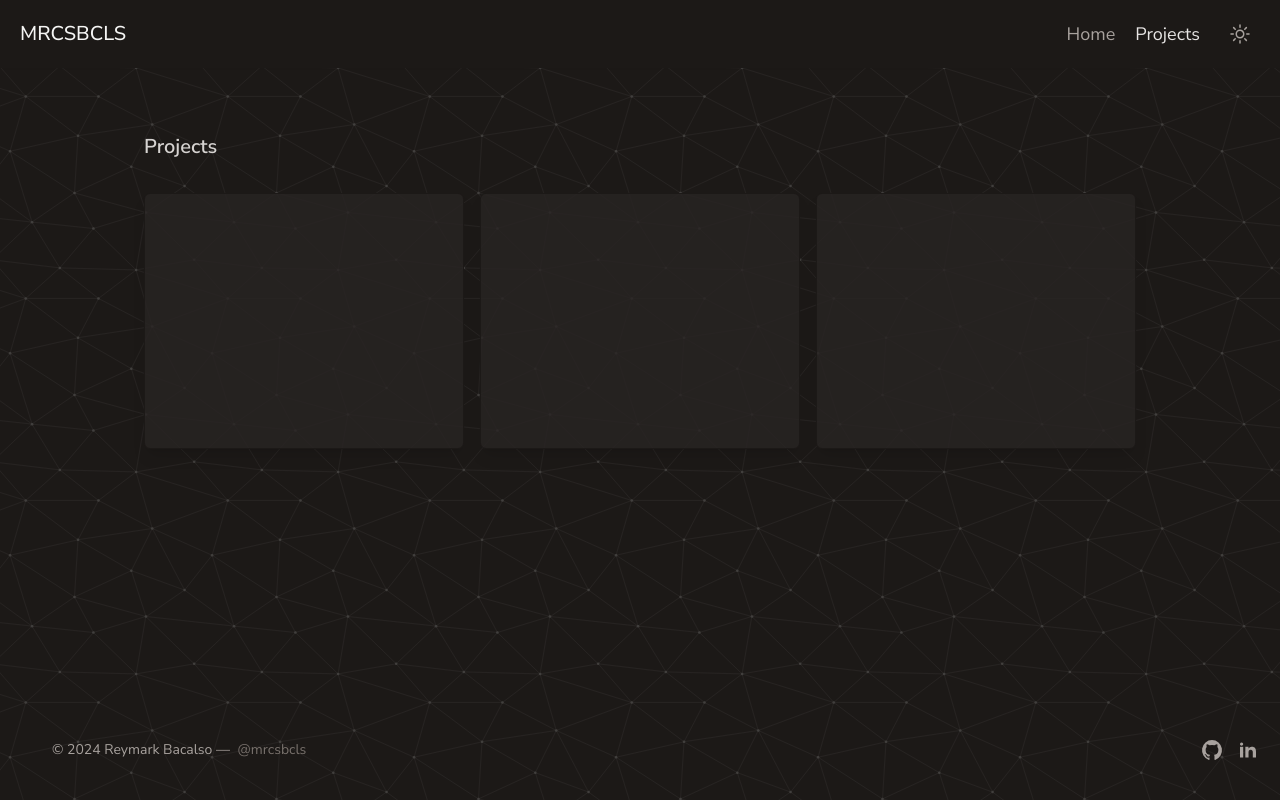
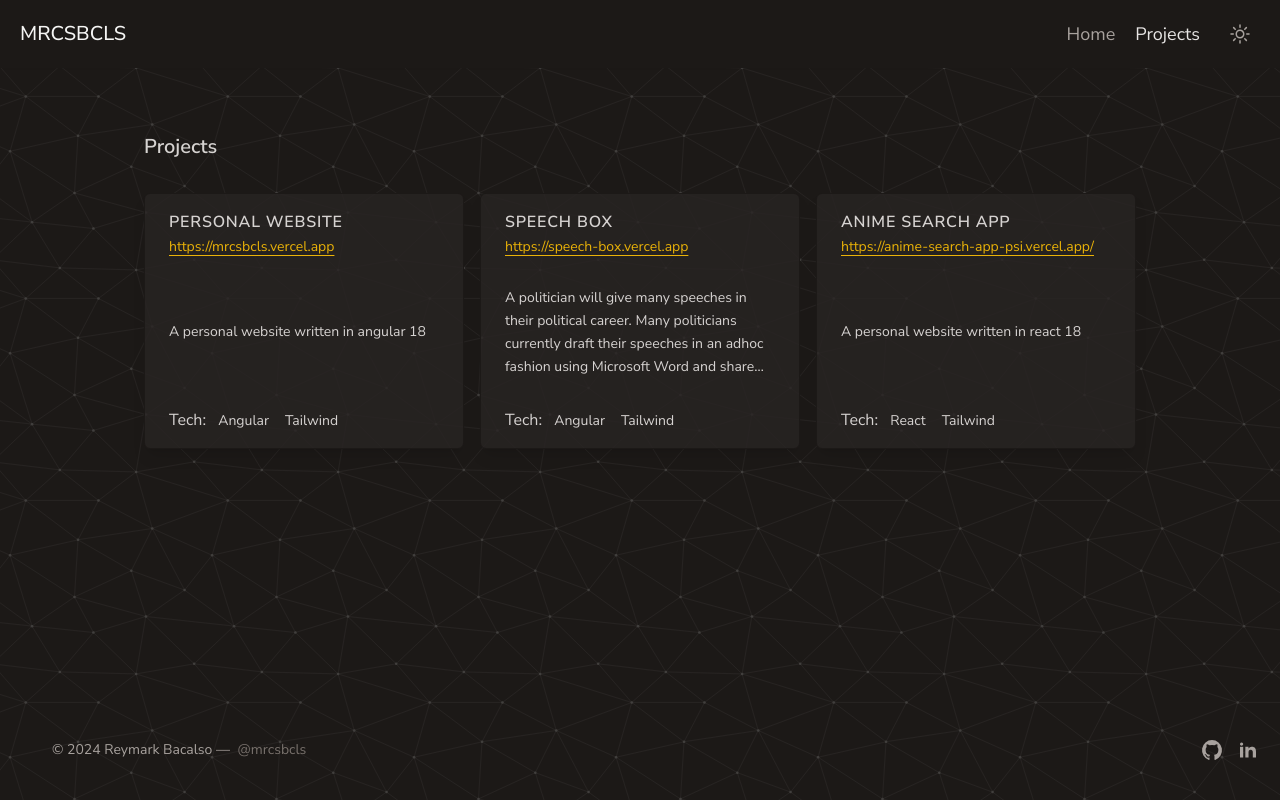
Before and after one commit to d3rdOne/reymark-web-portfolio, an Angular app: page /projects in a window 1280 px wide. Built offline with nearby package versions, Linux system fonts and the light colour scheme.

Commit message:
Added models for skills and projects data Added project views

```diff
--- /dev/null
+++ b/src/app/core/models/project.ts
@@ -0,0 +1,9 @@
+import { Technology } from "./technology";
+
+export interface Project {
+  snapshot: string,
+  title: string,
+  url: string,
+  description: string,
+  technologies: Technology[]
+}
--- /dev/null
+++ b/src/app/core/models/technology.ts
@@ -0,0 +1,5 @@
+export interface Technology {
+  label: string,
+  imgUrl: string,
+  monoImg?: string
+}
--- a/src/app/features/projects/projects.component.html
+++ b/src/app/features/projects/projects.component.html
@@ -8,15 +8,52 @@
     <div
       class="grid xs:grid-cols-1 sm:grid-cols-2 md:grid-cols-3 gap-4 w-4/5 sm:w-full pl-8 sm:pl-0"
     >
-      <div
+      <ng-container *ngFor="let project of projects">
+        <div
+          class="h-64 w-full rounded-md border-[1px] border-stone-300 dark:border-stone-900 bg-stone-100/95 dark:bg-stone-800/80 shadow-lg dark:shadown-none relative transition-all duration-500"
+        >
+          <img
+            [src]="project.snapshot"
+            alt=""
+            class="absolute z-0 w-full h-full object-cover opacity-50 hidden rounded-md"
+          />
+          <div
+            class="w-full h-full p-4 px-6 flex flex-col justify-between text-stone-600 dark:text-stone-300 z-10 text-base"
+          >
+            <div>
+              <h6 class="text-base tracking-wider font-semibold uppercase">
+                {{ project.title }}
+              </h6>
+              <a
+                [href]="project.url"
+                target="_blank"
+                class="text-yellow-500 dark:hov underline underline-offset-4 text-sm"
+                >{{ project.url }}</a
+              >
+            </div>
+
+            <p
+              class="text-sm line-clamp-4 leading-relaxed"
+              [title]="project.description"
+            >
+              {{ project.description }}
+            </p>
+            <p>
+              Tech:
+              <ng-container *ngFor="let tech of project.technologies">
+                <span class="px-2 text-sm">{{ tech.label }}</span>
+              </ng-container>
+            </p>
+          </div>
+        </div>
+      </ng-container>
+
+      <!-- <div
         class="h-64 w-full rounded-md border-[1px] border-stone-300 dark:border-stone-900 bg-stone-100/85 dark:bg-stone-800/80 shadow-lg dark:shadown-none"
       ></div>
       <div
         class="h-64 w-full rounded-md border-[1px] border-stone-300 dark:border-stone-900 bg-stone-100/85 dark:bg-stone-800/80 shadow-lg dark:shadown-none"
-      ></div>
-      <div
-        class="h-64 w-full rounded-md border-[1px] border-stone-300 dark:border-stone-900 bg-stone-100/85 dark:bg-stone-800/80 shadow-lg dark:shadown-none"
-      ></div>
+      ></div> -->
     </div>
   </div>
 </div>
--- a/src/app/features/projects/projects.component.ts
+++ b/src/app/features/projects/projects.component.ts
@@ -1,12 +1,14 @@
 import { Component } from '@angular/core';
+import { PROJECTS } from '../../../projects';
+import { CommonModule } from '@angular/common';
 
 @Component({
   selector: 'app-projects',
   standalone: true,
-  imports: [],
+  imports: [CommonModule],
   templateUrl: './projects.component.html',
   styleUrl: './projects.component.scss'
 })
 export class ProjectsComponent {
-
+  projects= PROJECTS;
 }
--- /dev/null
+++ b/src/projects.ts
@@ -0,0 +1,45 @@
+import { Project } from "./app/core/models/project";
+
+export const PROJECTS: Project [] = [
+  {
+    snapshot: '',
+    title:'Personal Website',
+    url: 'https://mrcsbcls.vercel.app',
+    description: `A personal website written in angular 18`,
+    technologies: [{label: 'Angular', imgUrl: 'tools/angular.svg'},
+      {
+        label: 'Tailwind',
+        imgUrl: 'tailwindcss.svg'
+      }
+    ]
+  },
+
+  {
+    snapshot: 'projects/speechbox.png',
+    title: 'Speech Box',
+    url: 'https://speech-box.vercel.app',
+    description: `A politician will give many speeches in their political career. Many politicians currently draft their
+speeches in an adhoc fashion using Microsoft Word and share versions with their team using
+email. This process is inefficient as it does not allow for the users to centrally store, archive and
+search their speeches.`,
+    technologies: [{
+      label: 'Angular',
+      imgUrl: 'tools/angular.svg'
+    }, {
+      label: 'Tailwind',
+      imgUrl: 'tailwindcss.svg'
+    }]
+  },
+  {
+    snapshot: '',
+    title:`Anime Search app`,
+    url: 'https://anime-search-app-psi.vercel.app/',
+    description: `A personal website written in react 18`,
+    technologies: [{label: 'React', imgUrl: 'tools/react.svg'},
+      {
+        label: 'Tailwind',
+        imgUrl: 'tailwindcss.svg'
+      }
+    ]
+  }
+]
```
